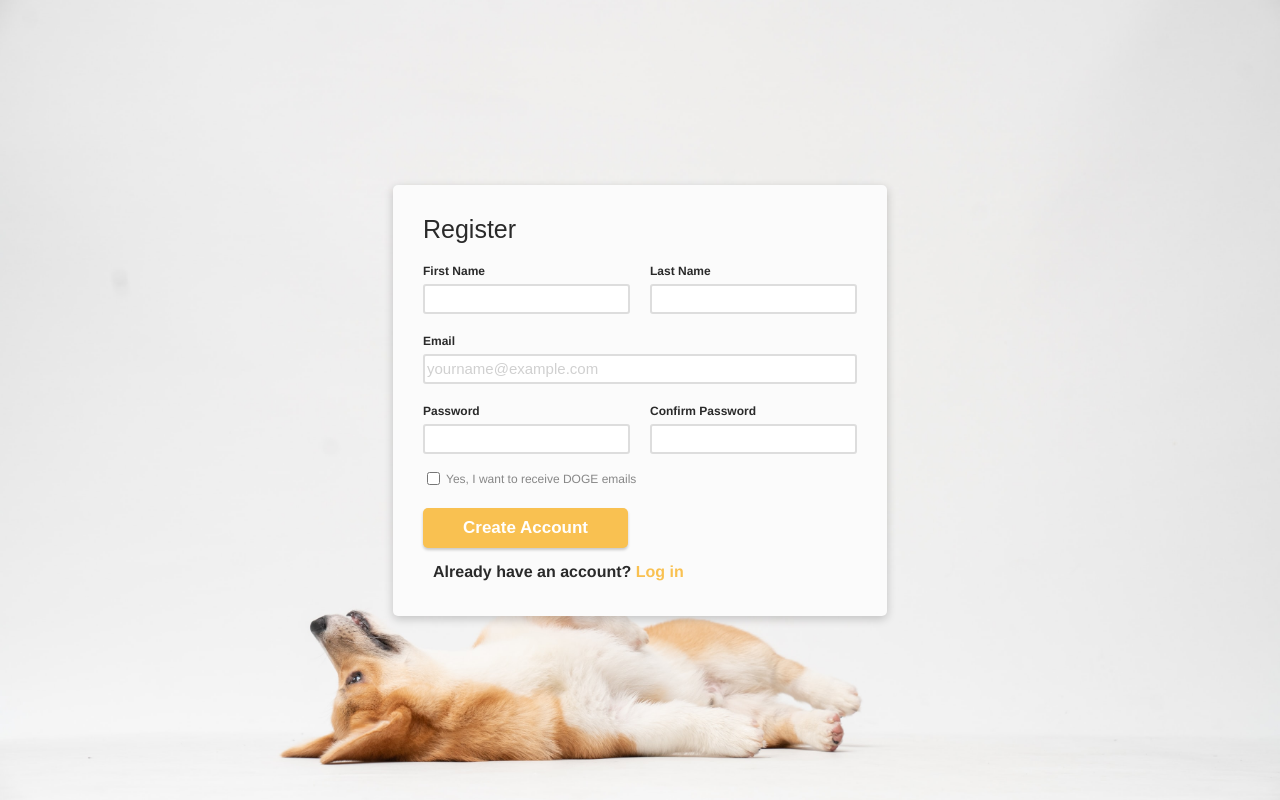
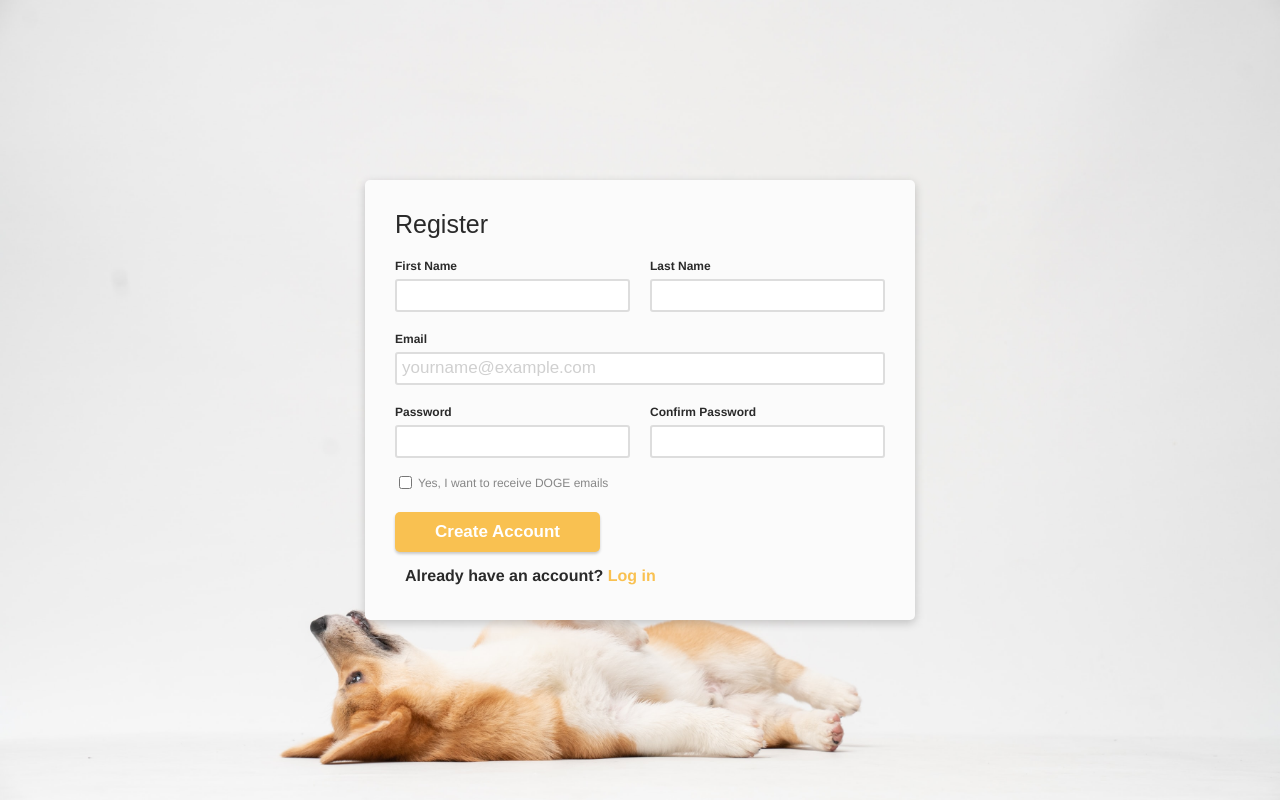
Before and after one commit to v-sudo29/sign-up-form, a plain HTML site: page index.html in a window 1280 px wide. Drawn offline with Linux system fonts and the light colour scheme.

Commit message:
Add line height, increase font size, left padding

```diff
--- a/style.css
+++ b/style.css
@@ -42,7 +42,7 @@ label {
 }
 
 .textbox {
-    line-height: 1.5rem;
+    line-height: 1.8rem;
     border: none;
     appearance: none;
     -webkit-appearance: none;
@@ -51,7 +51,8 @@ label {
 
     border: 2px solid #ddd;
     border-radius: 3px;
-    font-size: 15px;
+    font-size: 17px;
+    padding: 0 5px;
 }
 
 /* Sign Up Container */
```
